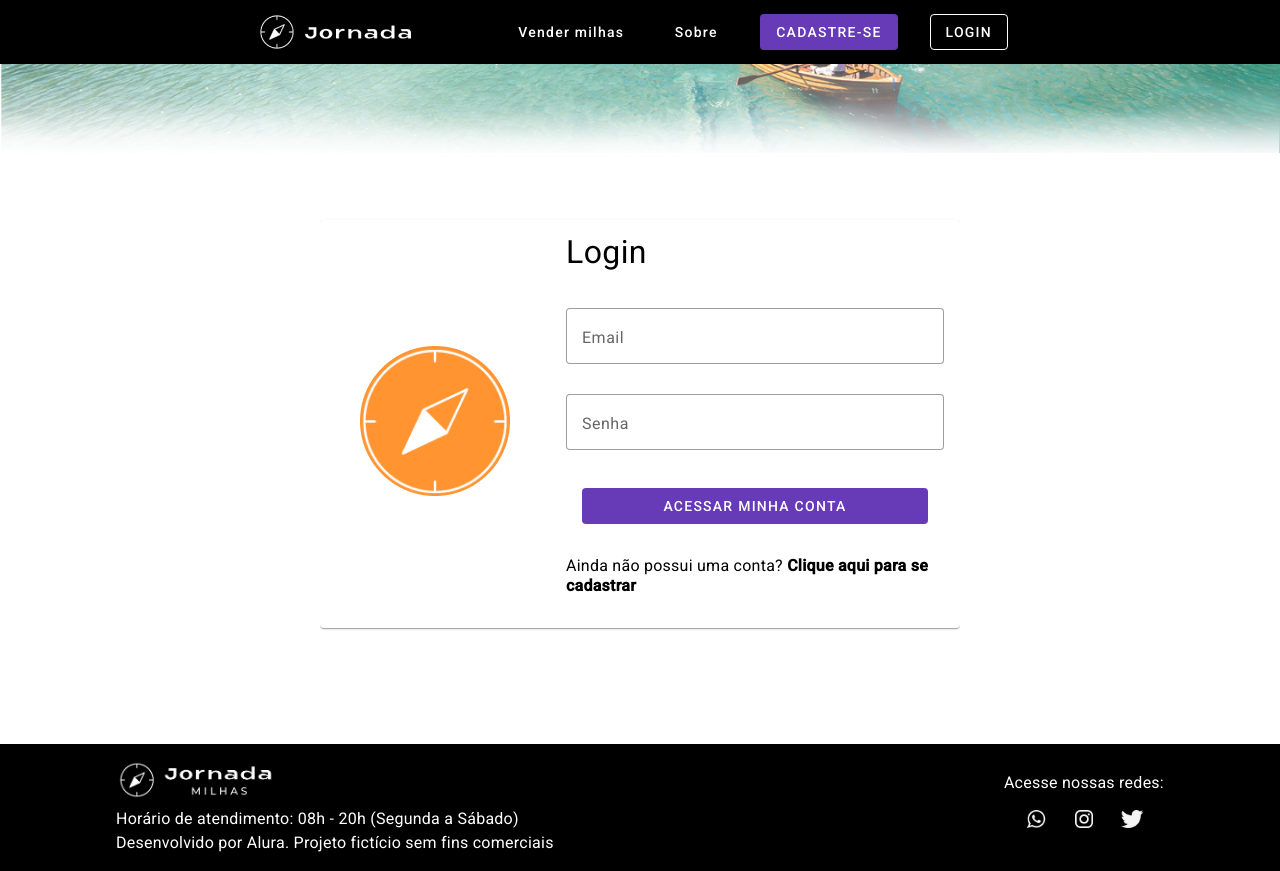
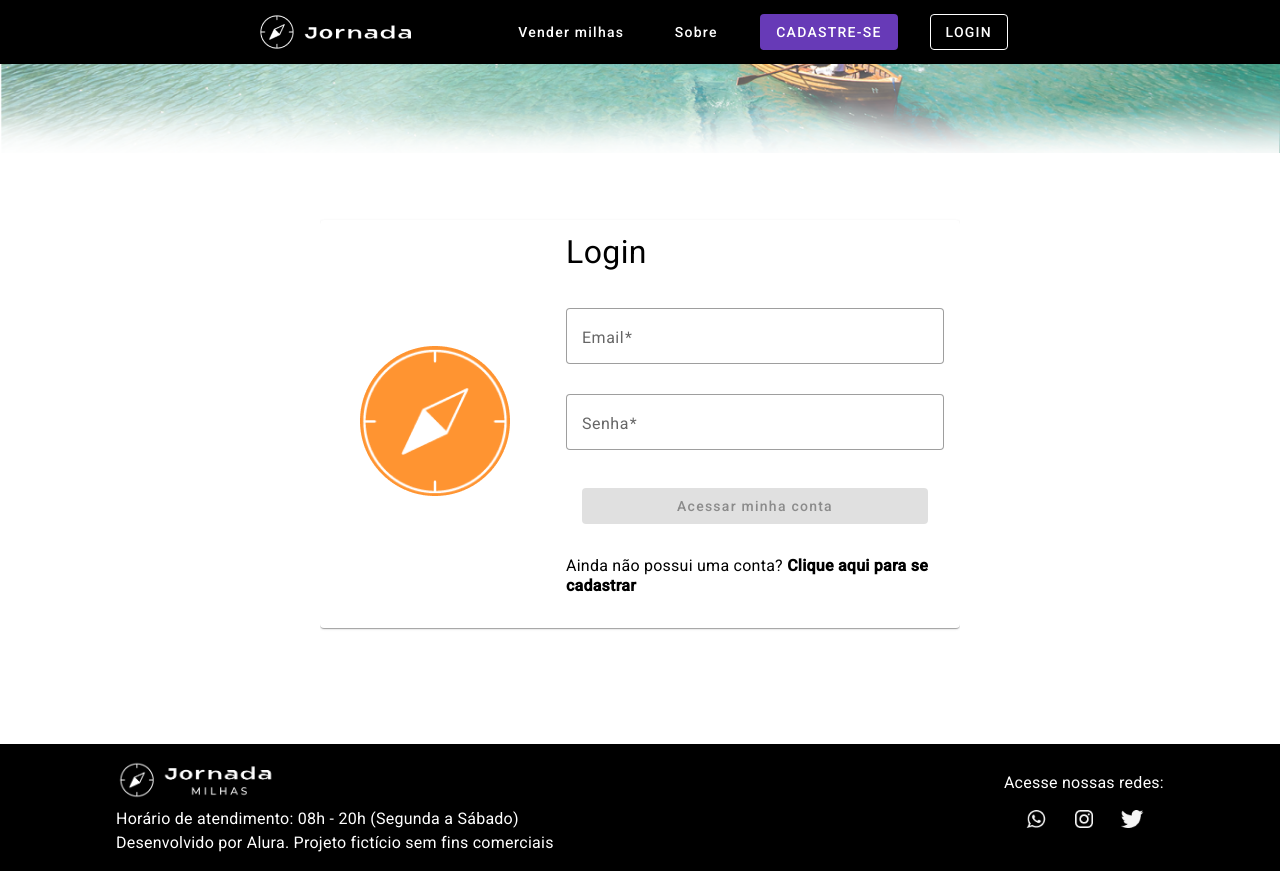
Before and after one commit to GiselleBarbosa/angular-authentication-token-JWT, an Angular app: page /login in a window 1280 px wide. Built offline with nearby package versions, Linux system fonts and the light colour scheme.

Commit message:
adicionadas algumas validacoes

```diff
--- a/src/app/pages/login/login.component.html
+++ b/src/app/pages/login/login.component.html
@@ -4,7 +4,7 @@
 />
 
 <section class="login-component">
-  <mat-card class="login shadow-5" >
+  <mat-card class="login shadow-5">
     <div class="image-container">
       <figure>
         <img
@@ -28,6 +28,12 @@
               type="email"
               placeholder="Digite seu email"
             />
+            <mat-error *ngIf="loginForm.get('email')?.errors?.['required']"
+              >Email obrigátorio</mat-error
+            >
+            <mat-error *ngIf="loginForm.get('email')?.errors?.['email']"
+              >Email inválido</mat-error
+            >
           </mat-form-field>
 
           <mat-form-field appearance="outline">
@@ -38,10 +44,18 @@
               type="password"
               placeholder="Digite sua senha"
             />
+            <mat-error *ngIf="loginForm.get('senha')?.errors?.['required']"
+              >Senha é obrigátoria</mat-error
+            >
           </mat-form-field>
           <mat-card-actions>
-            <button type="submit" mat-flat-button color="primary">
-              ACESSAR MINHA CONTA
+            <button
+              [disabled]="loginForm.invalid"
+              type="submit"
+              mat-flat-button
+              color="primary"
+            >
+              Acessar minha conta
             </button>
           </mat-card-actions>
           <p>
--- a/src/app/pages/login/login.component.ts
+++ b/src/app/pages/login/login.component.ts
@@ -18,8 +18,8 @@ export class LoginComponent implements OnInit {
 
   public ngOnInit(): void {
     this.loginForm = this.formBuilder.group({
-      email: [null, Validators.email],
-      senha: [null],
+      email: [null, [Validators.required, Validators.email]],
+      senha: [null, Validators.required],
     });
   }
 
```
